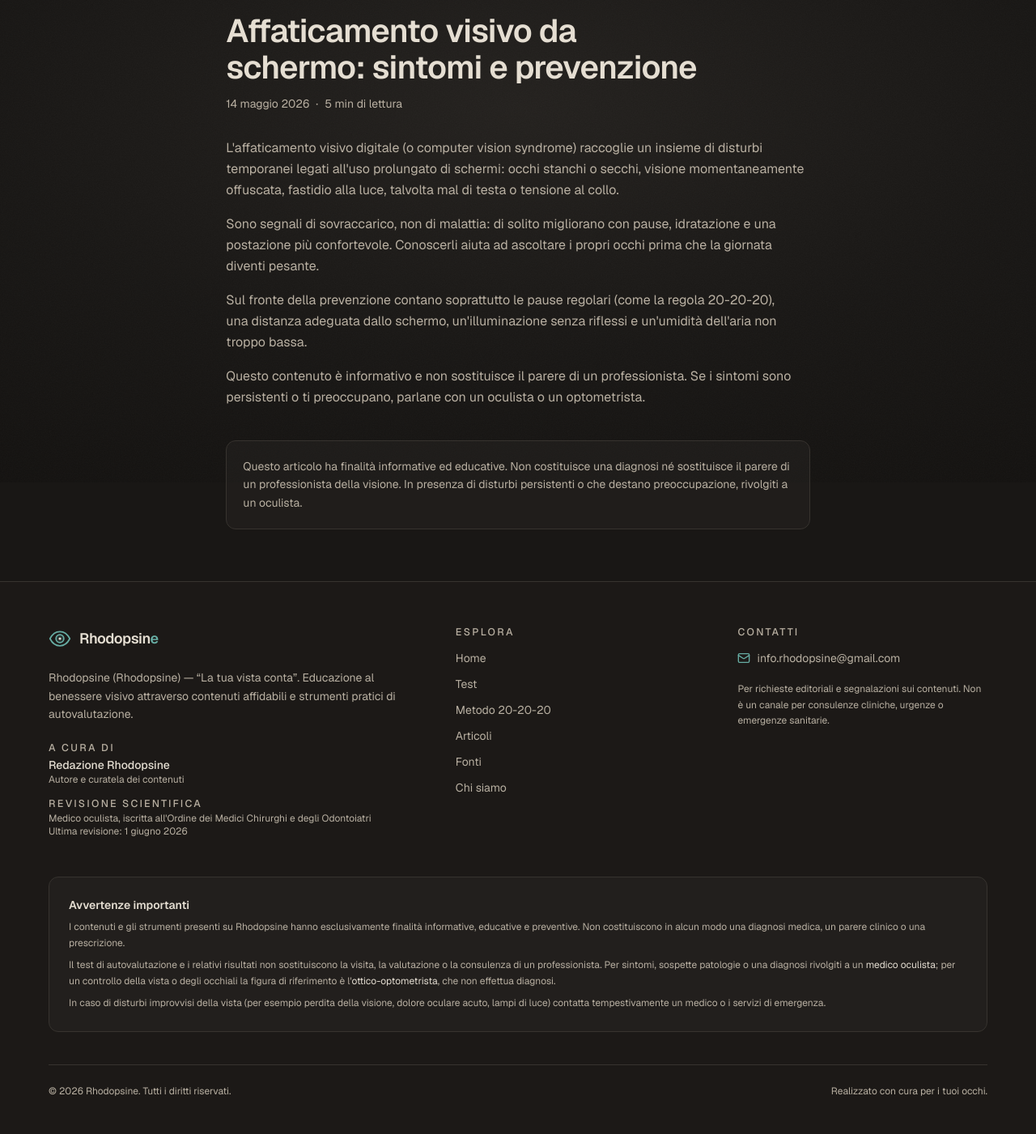
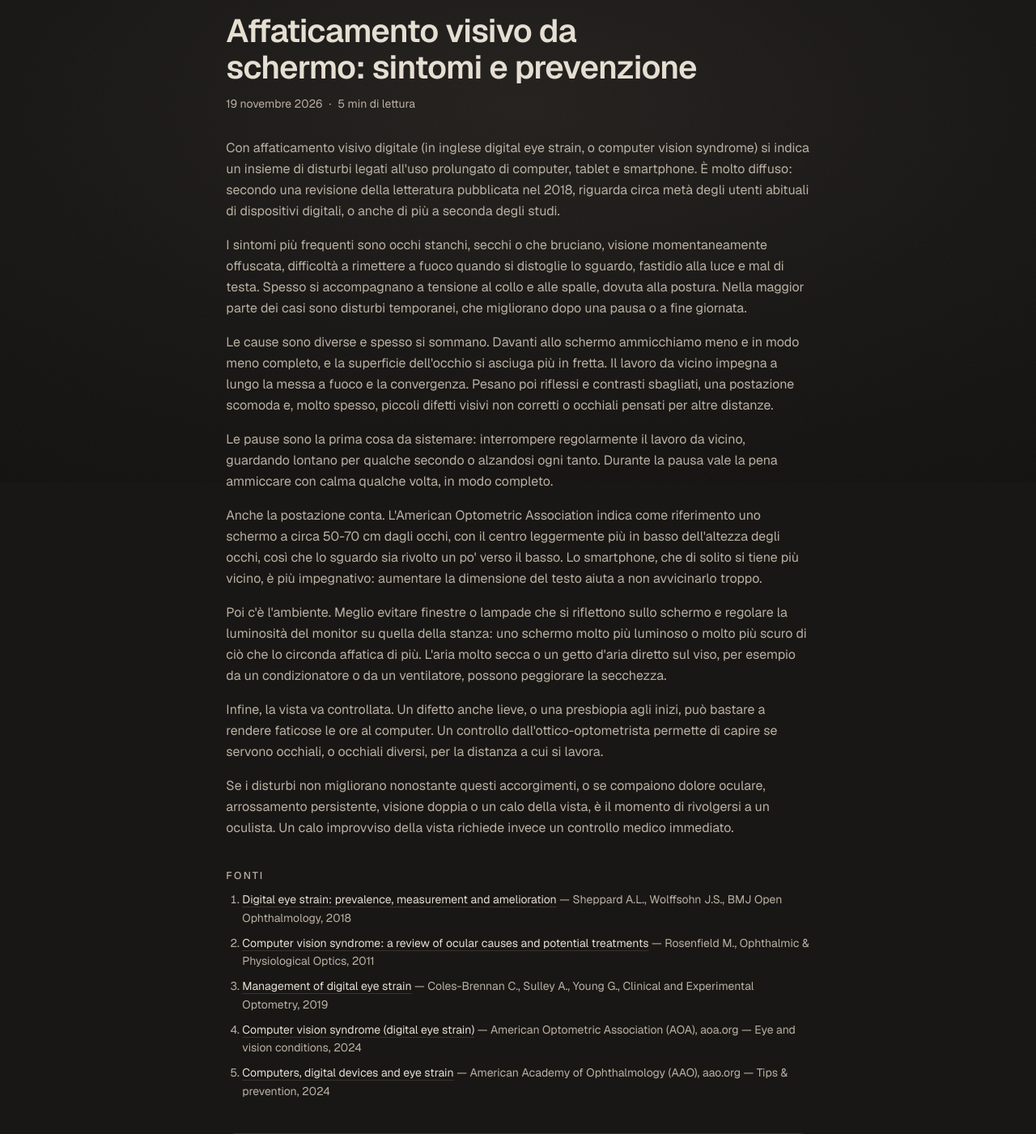
Before and after one commit to LorenzoBattaglia-Rhodopsin/Rhodopsine, a Next.js app: page /articoli/affaticamento-visivo-sintomi-prevenzione in a window 1280 px wide. Shown: the part 204-1605 px from the top of the page at 81% size. Built offline with nearby package versions, Linux system fonts and the light colour scheme; no server answers.

Commit message:
feat: articoli completi con fonti citate

```diff
--- a/src/app/articoli/[slug]/page.tsx
+++ b/src/app/articoli/[slug]/page.tsx
@@ -15,6 +15,7 @@ import {
   formatArticleDate,
   getArticleBySlug,
 } from "@/data/articles";
+import { getSourcesByIds } from "@/data/sources";
 
 /**
  * PAGINA DETTAGLIO ARTICOLO (Server Component, generata staticamente)
@@ -26,7 +27,7 @@ import {
  * - `params` è una Promise in Next 15/16: va atteso (vedi CLAUDE.md §6/punto 4).
  *
  * Il contenuto arriva da `@/data/articles`: nessun testo hard-coded qui.
- * Per ora il corpo è segnaposto, pronto a essere arricchito.
+ * Le fonti citate (id in `article.sources`) sono risolte da `@/data/sources`.
  */
 
 type ArticlePageProps = {
@@ -64,6 +65,8 @@ export default async function ArticlePage({ params }: ArticlePageProps) {
     notFound();
   }
 
+  const articleSources = getSourcesByIds(article.sources);
+
   return (
     <article className="py-12 sm:py-16">
       <div className="container">
@@ -98,6 +101,34 @@ export default async function ArticlePage({ params }: ArticlePageProps) {
             ))}
           </div>
 
+          {articleSources.length > 0 && (
+            <section aria-labelledby="fonti-articolo" className="mt-10">
+              <h2
+                id="fonti-articolo"
+                className="text-eyebrow font-medium uppercase text-muted-foreground"
+              >
+                Fonti
+              </h2>
+              <ol className="mt-3 list-decimal space-y-2 pl-5 text-sm leading-relaxed text-muted-foreground">
+                {articleSources.map((source) => (
+                  <li key={source.id}>
+                    <a
+                      href={source.url}
+                      target="_blank"
+                      rel="noopener noreferrer"
+                      className="rounded text-foreground underline decoration-border underline-offset-4 transition-colors hover:text-primary hover:decoration-primary focus-visible:outline-none focus-visible:ring-2 focus-visible:ring-ring focus-visible:ring-offset-2 focus-visible:ring-offset-background"
+                    >
+                      {source.title}
+                      <span className="sr-only"> (si apre in una nuova scheda)</span>
+                    </a>
+                    {" — "}
+                    {source.authors}, {source.publication}, {source.year}
+                  </li>
+                ))}
+              </ol>
+            </section>
+          )}
+
           {/* Nota educativa coerente col vincolo non-diagnostico del progetto.
               role="note": i crawler (anche AI) la associano al contenuto come
               avvertenza complementare, non come parte del corpo. */}
--- a/src/data/articles.ts
+++ b/src/data/articles.ts
@@ -8,9 +8,9 @@
  * Vincolo del progetto: contenuti educativi e preventivi, MAI diagnostici.
  * Niente promesse mediche, niente allarmismo (vedi CLAUDE.md §6).
  *
- * Per ora gli articoli sono segnaposto pronti all'espansione: aggiungere un
- * oggetto all'array `articles` crea automaticamente la card in /articoli e la
- * pagina statica /articoli/<slug> (vedi `generateStaticParams`).
+ * Aggiungere un oggetto all'array `articles` crea automaticamente la card in
+ * /articoli e la pagina statica /articoli/<slug> (vedi `generateStaticParams`).
+ * Le fonti citate si indicano con gli id di `@/data/sources`.
  */
 
 export type Article = {
@@ -25,8 +25,10 @@ export type Article = {
   publishedAt: string;
   /** Tempo di lettura stimato, già formattato (es. "4 min"). */
   readingTime: string;
-  /** Corpo dell'articolo come elenco di paragrafi (segnaposto, espandibile). */
+  /** Corpo dell'articolo come elenco di paragrafi. */
   content: string[];
+  /** Id delle fonti citate (vedi `@/data/sources`), mostrate in fondo all'articolo. */
+  sources: string[];
 };
 
 export const articles: Article[] = [
@@ -34,46 +36,68 @@ export const articles: Article[] = [
     slug: "regola-20-20-20-funziona-davvero",
     title: "Regola 20-20-20: funziona davvero?",
     description:
-      "Cosa dice la pratica clinica sulla regola del 20-20-20 e perché fare pause regolari aiuta a ridurre l'affaticamento visivo da schermo.",
+      "Da dove viene la regola del 20-20-20, cosa dicono gli studi più recenti e perché le pause contano più dei numeri esatti.",
     category: "Metodo",
-    publishedAt: "2026-05-28",
+    publishedAt: "2026-11-19",
     readingTime: "4 min",
     content: [
-      "La regola 20-20-20 è un promemoria semplice: ogni 20 minuti, sposta lo sguardo su un punto distante almeno 6 metri (circa 20 piedi) per 20 secondi. L'idea è dare ai muscoli che mettono a fuoco da vicino una breve, regolare occasione di rilassarsi.",
-      "Fissare uno schermo a distanza ravvicinata per lungo tempo tende anche a ridurre la frequenza con cui ammicchiamo. Le micro-pause aiutano a ripristinare un ammiccamento più naturale e a percepire meno secchezza e tensione a fine giornata.",
-      "Non è una cura né una diagnosi: è un'abitudine preventiva, facile da adottare e senza controindicazioni. Vale la pena provarla per qualche giorno e osservare come si sentono i tuoi occhi.",
-      "Se i disturbi visivi sono frequenti, intensi o persistenti, la regola 20-20-20 non basta: rivolgiti a un oculista per una valutazione professionale.",
+      "La regola 20-20-20 dice questo: ogni 20 minuti passati davanti a uno schermo, guarda per 20 secondi qualcosa che si trova ad almeno 20 piedi di distanza, cioè circa 6 metri. È uno dei consigli più citati contro l'affaticamento visivo digitale, ed è raccomandata anche dall'American Academy of Ophthalmology e dall'American Optometric Association.",
+      "Il ragionamento dietro è semplice. Quando guardiamo da vicino, il sistema visivo lavora per mettere a fuoco e far convergere gli occhi sullo stesso punto. Guardare lontano allenta per qualche secondo questo sforzo. In più, davanti allo schermo tendiamo ad ammiccare meno spesso e in modo meno completo, e una pausa aiuta a tornare a un ammiccamento più naturale.",
+      "Sugli effetti, però, gli studi non sono tutti d'accordo. Nel 2023 un gruppo di ricerca spagnolo e britannico ha fornito a 29 persone con sintomi un software che ricordava le pause secondo la regola. Dopo due settimane i sintomi di affaticamento e di secchezza oculare erano diminuiti, ma il miglioramento non si manteneva una settimana dopo aver smesso di usare i promemoria. I segni misurabili, come la stabilità del film lacrimale, erano cambiati poco.",
+      "Nello stesso anno un altro studio, condotto da Johnson e Rosenfield, ha messo alla prova le pause di 20 secondi durante la lettura e non ha trovato differenze nei sintomi. Gli autori hanno fatto notare che i numeri della regola non derivano da una misura sperimentale: sono stati scelti perché facili da ricordare. Hanno anche precisato che il loro risultato non significa che fare pause sia inutile.",
+      "In pratica: la regola 20-20-20 è un buon promemoria, non una soglia magica. Quello che le ricerche sostengono in modo più costante è l'abitudine di interrompere spesso il lavoro da vicino. Se 20 secondi ti sembrano pochi, una pausa più lunga, in cui ti alzi e distogli lo sguardo dallo schermo, non fa male. L'importante è che le pause siano regolari: un promemoria, come il timer di questo sito, aiuta a non dimenticarle quando si è concentrati.",
+      "Le pause non risolvono tutto. Se gli occhi restano stanchi nonostante le abitudini corrette, la causa può essere un difetto visivo non corretto o occhiali non adatti alla distanza dello schermo: in questo caso un controllo della vista da un ottico-optometrista è un buon punto di partenza. Se invece compaiono dolore, arrossamento che non passa o disturbi persistenti, la figura giusta è l'oculista.",
+    ],
+    sources: [
+      "talens-estarelles-2023",
+      "johnson-rosenfield-2023",
+      "aao-computer-usage",
+      "aoa-computer-vision-syndrome",
     ],
   },
   {
     slug: "affaticamento-visivo-sintomi-prevenzione",
     title: "Affaticamento visivo da schermo: sintomi e prevenzione",
     description:
-      "Quali sono i segnali più comuni dell'affaticamento visivo digitale e quali abitudini, ergonomia e ambiente possono aiutarti a prevenirlo.",
+      "I disturbi più comuni dell'affaticamento visivo digitale, perché compaiono e quali accorgimenti su pause, postazione e ambiente aiutano a ridurli.",
     category: "Prevenzione",
-    publishedAt: "2026-05-14",
+    publishedAt: "2026-11-19",
     readingTime: "5 min",
     content: [
-      "L'affaticamento visivo digitale (o computer vision syndrome) raccoglie un insieme di disturbi temporanei legati all'uso prolungato di schermi: occhi stanchi o secchi, visione momentaneamente offuscata, fastidio alla luce, talvolta mal di testa o tensione al collo.",
-      "Sono segnali di sovraccarico, non di malattia: di solito migliorano con pause, idratazione e una postazione più confortevole. Conoscerli aiuta ad ascoltare i propri occhi prima che la giornata diventi pesante.",
-      "Sul fronte della prevenzione contano soprattutto le pause regolari (come la regola 20-20-20), una distanza adeguata dallo schermo, un'illuminazione senza riflessi e un'umidità dell'aria non troppo bassa.",
-      "Questo contenuto è informativo e non sostituisce il parere di un professionista. Se i sintomi sono persistenti o ti preoccupano, parlane con un oculista o un optometrista.",
+      "Con affaticamento visivo digitale (in inglese digital eye strain, o computer vision syndrome) si indica un insieme di disturbi legati all'uso prolungato di computer, tablet e smartphone. È molto diffuso: secondo una revisione della letteratura pubblicata nel 2018, riguarda circa metà degli utenti abituali di dispositivi digitali, o anche di più a seconda degli studi.",
+      "I sintomi più frequenti sono occhi stanchi, secchi o che bruciano, visione momentaneamente offuscata, difficoltà a rimettere a fuoco quando si distoglie lo sguardo, fastidio alla luce e mal di testa. Spesso si accompagnano a tensione al collo e alle spalle, dovuta alla postura. Nella maggior parte dei casi sono disturbi temporanei, che migliorano dopo una pausa o a fine giornata.",
+      "Le cause sono diverse e spesso si sommano. Davanti allo schermo ammicchiamo meno e in modo meno completo, e la superficie dell'occhio si asciuga più in fretta. Il lavoro da vicino impegna a lungo la messa a fuoco e la convergenza. Pesano poi riflessi e contrasti sbagliati, una postazione scomoda e, molto spesso, piccoli difetti visivi non corretti o occhiali pensati per altre distanze.",
+      "Le pause sono la prima cosa da sistemare: interrompere regolarmente il lavoro da vicino, guardando lontano per qualche secondo o alzandosi ogni tanto. Durante la pausa vale la pena ammiccare con calma qualche volta, in modo completo.",
+      "Anche la postazione conta. L'American Optometric Association indica come riferimento uno schermo a circa 50-70 cm dagli occhi, con il centro leggermente più in basso dell'altezza degli occhi, così che lo sguardo sia rivolto un po' verso il basso. Lo smartphone, che di solito si tiene più vicino, è più impegnativo: aumentare la dimensione del testo aiuta a non avvicinarlo troppo.",
+      "Poi c'è l'ambiente. Meglio evitare finestre o lampade che si riflettono sullo schermo e regolare la luminosità del monitor su quella della stanza: uno schermo molto più luminoso o molto più scuro di ciò che lo circonda affatica di più. L'aria molto secca o un getto d'aria diretto sul viso, per esempio da un condizionatore o da un ventilatore, possono peggiorare la secchezza.",
+      "Infine, la vista va controllata. Un difetto anche lieve, o una presbiopia agli inizi, può bastare a rendere faticose le ore al computer. Un controllo dall'ottico-optometrista permette di capire se servono occhiali, o occhiali diversi, per la distanza a cui si lavora.",
+      "Se i disturbi non migliorano nonostante questi accorgimenti, o se compaiono dolore oculare, arrossamento persistente, visione doppia o un calo della vista, è il momento di rivolgersi a un oculista. Un calo improvviso della vista richiede invece un controllo medico immediato.",
+    ],
+    sources: [
+      "sheppard-wolffsohn-2018",
+      "rosenfield-2011",
+      "coles-brennan-2019",
+      "aoa-computer-vision-syndrome",
+      "aao-computer-usage",
     ],
   },
   {
     slug: "luce-blu-miti-e-realta",
     title: "Luce blu: miti e realtà",
     description:
-      "Cosa sappiamo davvero sulla luce blu degli schermi, tra timori diffusi ed evidenze: dall'affaticamento visivo al ritmo sonno-veglia.",
+      "La luce blu degli schermi danneggia gli occhi? Servono gli occhiali con filtro? Cosa dicono le evidenze su affaticamento visivo, retina e sonno.",
     category: "Approfondimenti",
-    publishedAt: "2026-04-30",
-    readingTime: "6 min",
+    publishedAt: "2026-11-19",
+    readingTime: "4 min",
     content: [
-      "La luce blu è una componente naturale della luce visibile: la riceviamo in grande quantità dal sole, e in misura molto minore da schermi e illuminazione a LED. Attorno ad essa sono cresciuti diversi miti, non tutti supportati dalle evidenze.",
-      "Il timore più diffuso è che la luce blu degli schermi danneggi la retina nell'uso quotidiano: le quantità in gioco sono molto inferiori a quelle dell'esposizione solare. L'affaticamento davanti allo schermo dipende più dalle ore di utilizzo, dalla distanza e dalle poche pause che dalla sola luce blu.",
-      "Un effetto più documentato riguarda invece il ritmo sonno-veglia: luce intensa nelle ore serali può ostacolare l'addormentamento. Ridurre la luminosità e limitare gli schermi prima di dormire è un'abitudine ragionevole.",
-      "In sintesi: niente allarmismi, ma buon senso. Per dubbi su filtri, occhiali o lenti dedicate, chiedi a un professionista della visione; per un controllo della vista o degli occhiali, l'ottico-optometrista è la figura di riferimento.",
+      "La luce blu è la parte dello spettro visibile con lunghezza d'onda più corta. La fonte principale è il sole: la quantità che arriva agli occhi da schermi e lampade a LED è molto più bassa di quella che riceviamo all'aperto in una giornata qualsiasi. Negli ultimi anni però è diventata il principale indiziato per la stanchezza degli occhi, e sono nati molti prodotti per filtrarla.",
+      "Il primo timore è che la luce blu degli schermi danneggi la retina. Secondo l'American Academy of Ophthalmology non ci sono prove scientifiche che la luce blu dei dispositivi digitali danneggi gli occhi, e l'Accademia non raccomanda occhiali speciali con filtro per l'uso del computer.",
+      "Il secondo è che i filtri riducano l'affaticamento visivo. Nel 2023 una revisione sistematica Cochrane ha analizzato 17 studi controllati sugli occhiali con filtro per la luce blu. Le conclusioni: rispetto a lenti normali, probabilmente non riducono l'affaticamento visivo legato al lavoro al computer, almeno nel breve periodo. Gli autori non ne raccomandano la prescrizione alla popolazione generale.",
+      "C'è un motivo per cui i filtri non risolvono il problema: l'affaticamento visivo digitale dipende soprattutto da come usiamo gli schermi. Pesano le ore passate a guardare da vicino, le poche pause, l'ammiccamento ridotto, la postazione e la luce dell'ambiente. Sono questi i fattori su cui conviene intervenire.",
+      "Dove la luce degli schermi ha un effetto documentato è il sonno. In uno studio del 2015 pubblicato su PNAS, leggere la sera su un tablet invece che su un libro stampato ha ritardato la produzione di melatonina, allungato i tempi per addormentarsi e reso più difficile il risveglio il giorno dopo. Lo studio era piccolo, 12 persone, ma il meccanismo è coerente con quello che si sa sul ruolo della luce nel ritmo sonno-veglia.",
+      "In pratica: non serve preoccuparsi della luce blu per la salute degli occhi, ma ha senso ridurre gli schermi nell'ora prima di dormire o, se non è possibile, abbassarne la luminosità e attivare la modalità notturna. Per la stanchezza degli occhi durante il giorno sono più utili le pause e una postazione comoda. Se hai dubbi sugli occhiali più adatti a te, chiedi a un ottico-optometrista; per disturbi persistenti rivolgiti a un oculista.",
     ],
+    sources: ["aao-blue-light", "singh-cochrane-2023", "chang-2015"],
   },
 ];
 
--- a/src/data/sources.ts
+++ b/src/data/sources.ts
@@ -79,7 +79,62 @@ export const sources: ScientificSource[] = [
     url: "https://www.aao.org/eye-health/tips-prevention/computer-usage",
     kind: "Ente ufficiale",
   },
+  {
+    id: "talens-estarelles-2023",
+    title:
+      "The effects of breaks on digital eye strain, dry eye and binocular vision: testing the 20-20-20 rule",
+    authors: "Talens-Estarelles C., Cerviño A., García-Lázaro S., Fogelton A., Sheppard A., Wolffsohn J.S.",
+    publication: "Contact Lens and Anterior Eye",
+    year: 2023,
+    url: "https://doi.org/10.1016/j.clae.2022.101744",
+    kind: "Studio",
+  },
+  {
+    id: "johnson-rosenfield-2023",
+    title: "20-20-20 rule: are these numbers justified?",
+    authors: "Johnson S., Rosenfield M.",
+    publication: "Optometry and Vision Science",
+    year: 2023,
+    url: "https://doi.org/10.1097/OPX.0000000000001971",
+    kind: "Studio",
+  },
+  {
+    id: "singh-cochrane-2023",
+    title:
+      "Blue-light filtering spectacle lenses for visual performance, sleep, and macular health in adults",
+    authors: "Singh S., Keller P.R., Busija L., McMillan P., Makrai E., Lawrenson J.G., Hull C.C., Downie L.E.",
+    publication: "Cochrane Database of Systematic Reviews",
+    year: 2023,
+    url: "https://doi.org/10.1002/14651858.CD013244.pub2",
+    kind: "Studio",
+  },
+  {
+    id: "chang-2015",
+    title:
+      "Evening use of light-emitting eReaders negatively affects sleep, circadian timing, and next-morning alertness",
+    authors: "Chang A.M., Aeschbach D., Duffy J.F., Czeisler C.A.",
+    publication: "PNAS",
+    year: 2015,
+    url: "https://doi.org/10.1073/pnas.1418490112",
+    kind: "Studio",
+  },
+  {
+    id: "aao-blue-light",
+    title: "Should you be worried about blue light?",
+    authors: "American Academy of Ophthalmology (AAO)",
+    publication: "aao.org — Tips & prevention",
+    year: 2024,
+    url: "https://www.aao.org/eye-health/tips-prevention/should-you-be-worried-about-blue-light",
+    kind: "Ente ufficiale",
+  },
 ];
+
+/** Recupera le fonti a partire dai loro id, nell'ordine dato (ignora id inesistenti). */
+export function getSourcesByIds(ids: readonly string[]): ScientificSource[] {
+  return ids
+    .map((id) => sources.find((source) => source.id === id))
+    .filter((source): source is ScientificSource => source !== undefined);
+}
 
 /** Tutte le fonti, dalla più recente alla più datata. */
 export function getAllSources(): ScientificSource[] {
```
